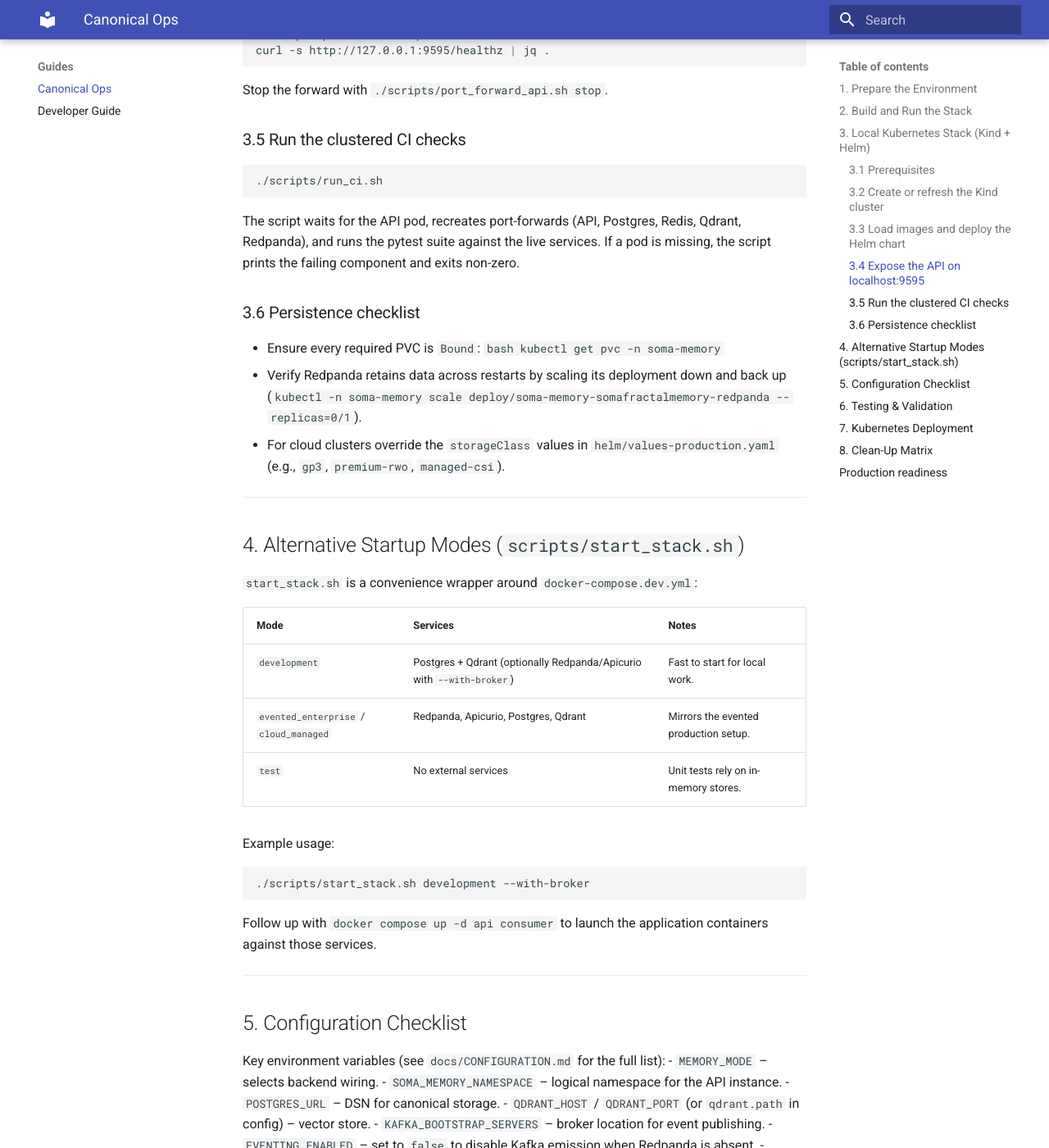
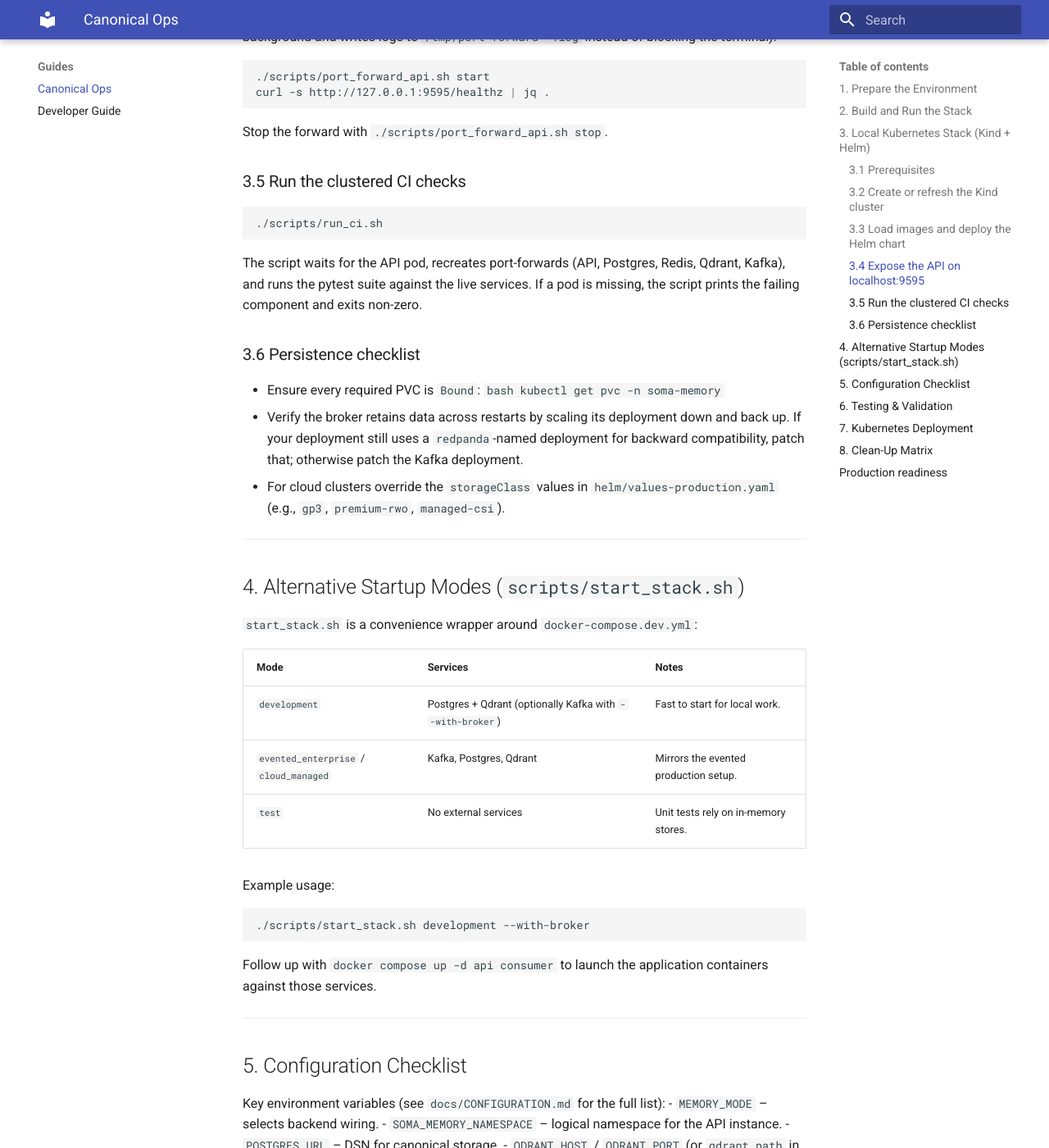
Before and after one commit to somatechlat/somafractalmemory, an MkDocs documentation site: the page built from docs/CANONICAL_DOCUMENTATION.md, in a window 1280 px wide and 1400 px high, scrolled down 2485 px. Shown: the whole window at 82% size. Built offline with MkDocs 1.6.1 and Material for MkDocs 9.7.7, drawn with Linux system fonts in a browser that asks for light colours; some of the changed text lies outside the part shown.

Commit message:
docs: refresh for v2.0.1 (uv workflow, Kafka compose, hybrid recall defaults, usage guide, mkdocs nav)

````diff
--- a/docs/CANONICAL_DOCUMENTATION.md
+++ b/docs/CANONICAL_DOCUMENTATION.md
@@ -9,12 +9,12 @@
    ```bash
    cp .env.example .env
    ```
-2. (Optional) Create a Python virtual environment and install the package in editable mode:
+2. (Preferred) Use uv for a fast, reproducible environment:
    ```bash
-   python -m venv .venv
-   source .venv/bin/activate
-   pip install -e .
+   curl -LsSf https://astral.sh/uv/install.sh | sh -s -- -y
+   uv sync --extra api --extra events
    ```
+    Or create a classic venv and install editable: `python -m venv .venv && source .venv/bin/activate && pip install -e .`
 3. Adjust `.env` to match the target mode (`MEMORY_MODE`, ports, credentials). The file is consumed by every Docker service via `env_file: .env` in `docker-compose.yml`.
 
 ---
@@ -24,7 +24,7 @@
    ```bash
    docker compose build
    ```
-2. **Start everything** (Redis, Postgres, Qdrant, Redpanda, API, consumer, sandbox API):
+2. **Start everything** (Redis, Postgres, Qdrant, Kafka, API, consumer, sandbox API):
    ```bash
    docker compose up -d
    ```
@@ -42,7 +42,7 @@
    docker compose down -v
    ```
 
-Named volumes created by the compose file: `redis_data`, `qdrant_storage`, `postgres_data`, `redpanda_data`.
+Named volumes created by the compose file: `redis_data`, `qdrant_storage`, `postgres_data`, `kafka_data`.
 
 
 ## 3. Local Kubernetes Stack (Kind + Helm)
@@ -122,7 +122,7 @@
 ```
 
 The script waits for the API pod, recreates port-forwards (API, Postgres, Redis,
-Qdrant, Redpanda), and runs the pytest suite against the live services. If a pod
+Qdrant, Kafka), and runs the pytest suite against the live services. If a pod
 is missing, the script prints the failing component and exits non-zero.
 
 ### 3.6 Persistence checklist
@@ -130,8 +130,9 @@
    ```bash
    kubectl get pvc -n soma-memory
    ```
-- Verify Redpanda retains data across restarts by scaling its deployment down
-   and back up (`kubectl -n soma-memory scale deploy/soma-memory-somafractalmemory-redpanda --replicas=0/1`).
+- Verify the broker retains data across restarts by scaling its deployment down
+   and back up. If your deployment still uses a `redpanda`-named deployment for
+   backward compatibility, patch that; otherwise patch the Kafka deployment.
 - For cloud clusters override the `storageClass` values in
    `helm/values-production.yaml` (e.g., `gp3`, `premium-rwo`, `managed-csi`).
 
@@ -142,8 +143,8 @@
 
 | Mode | Services | Notes |
 |------|----------|-------|
-| `development` | Postgres + Qdrant (optionally Redpanda/Apicurio with `--with-broker`) | Fast to start for local work. |
-| `evented_enterprise` / `cloud_managed` | Redpanda, Apicurio, Postgres, Qdrant | Mirrors the evented production setup. |
+| `development` | Postgres + Qdrant (optionally Kafka with `--with-broker`) | Fast to start for local work. |
+| `evented_enterprise` / `cloud_managed` | Kafka, Postgres, Qdrant | Mirrors the evented production setup. |
 | `test` | No external services | Unit tests rely on in-memory stores. |
 
 Example usage:
@@ -161,7 +162,7 @@
 - `POSTGRES_URL` – DSN for canonical storage.
 - `QDRANT_HOST` / `QDRANT_PORT` (or `qdrant.path` in config) – vector store.
 - `KAFKA_BOOTSTRAP_SERVERS` – broker location for event publishing.
-- `EVENTING_ENABLED` – set to `false` to disable Kafka emission when Redpanda is absent.
+- `EVENTING_ENABLED` – set to `false` to disable Kafka emission when a broker is absent.
 - `SOMA_API_TOKEN` – optional bearer token required by the FastAPI dependencies.
 - `SOMA_RATE_LIMIT_MAX` / `SOMA_RATE_LIMIT_WINDOW_SECONDS` – rate limiter budget and window for API endpoints (defaults 60 requests per 60 s).
 
@@ -194,11 +195,11 @@
 ---
 
 ## 7. Kubernetes Deployment
-The Helm chart at `helm/` provisions the full topology (API, consumer, Postgres, Redis, Qdrant, Redpanda). Key values:
+The Helm chart at `helm/` provisions the full topology (API, consumer, Postgres, Redis, Qdrant, Kafka). Key values:
 - `image.repository` / `image.tag` – override container images.
 - `env.*` – configure the API service (mirrors `.env`).
 - `consumer.enabled` – toggle the background worker deployment.
-- `postgres`, `redis`, `qdrant`, `redpanda` – enable/disable embedded dependencies or point to managed services.
+- `postgres`, `redis`, `qdrant`, `redpanda` – enable/disable embedded dependencies or point to managed services. The broker block may still be named `redpanda` for backward compatibility even when using a Confluent Kafka image.
 
 Install (or upgrade) the stack like so:
 ```bash
--- a/mkdocs.yml
+++ b/mkdocs.yml
@@ -3,12 +3,14 @@
 nav:
   - Home: index.md
   - Quickstart: QUICKSTART.md
+  - Usage Guide: USAGE_GUIDE.md
   - Guides:
       - Canonical Ops: CANONICAL_DOCUMENTATION.md
       - Developer Guide: DEVELOPER_GUIDE.md
   - Architecture: ARCHITECTURE.md
   - Configuration: CONFIGURATION.md
   - API: api.md
+  - Production: PRODUCTION_READINESS.md
   - Ops:
       - Kafka (Open Source): ops/KAFKA_OPEN_SOURCE.md
       - Kubernetes Deploy: ops/KUBERNETES.md
````
Also changed, not shown: README.md (+2 -1 lines), docs/CONFIGURATION.md (+2 -2 lines), docs/DEVELOPER_ENVIRONMENT.md (+5 -18 lines), docs/QUICKSTART.md (+8 -6 lines).
